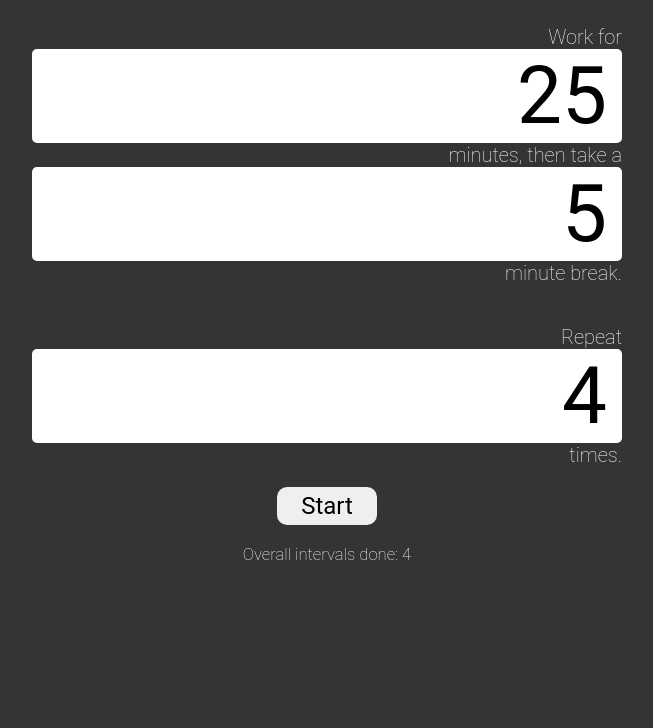
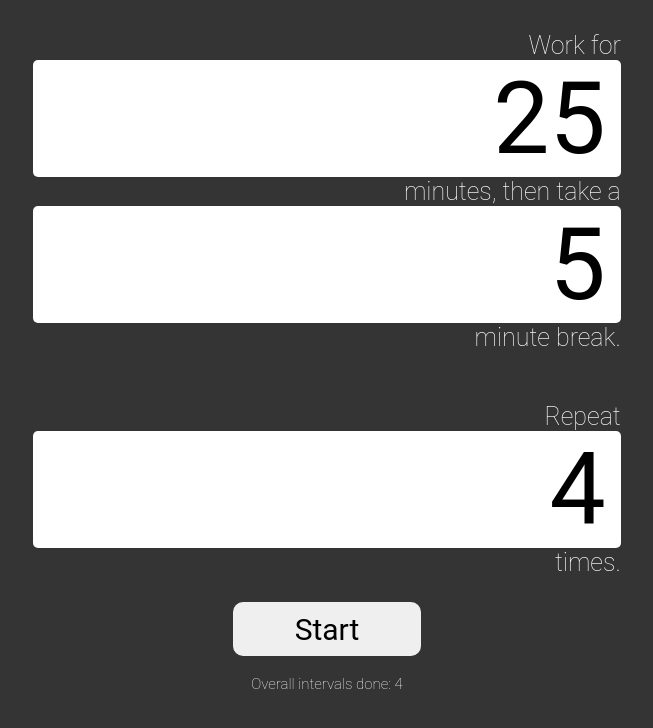
Before and after one commit to vaupunkt/CS50web-Pomodoro, a Django app: page / in a window 1280 px wide. Shown: the top 728 px of the page, without its empty margins (313-966 px from the left). Run offline with Django 5.2, Linux system fonts and the light colour scheme; data comes from the database, SQL or seed files in the repository; both versions use the stored data as it was after the commit.

Commit message:
Update Pomodoro Timer application with new features and styling

```diff
--- a/pomodoro/pomodorotimer/static/pomodorotimer/styles.css
+++ b/pomodoro/pomodorotimer/static/pomodorotimer/styles.css
@@ -7,8 +7,8 @@
 
 body {
   background-color: #343434;
-  font-size: 20px;
-  padding: 5px;
+  font-size: 1.25em;
+  padding: 0.3125em;
   max-width: 600px;
   margin: auto;
   color: #fff;
@@ -24,12 +24,12 @@ form {
   display: flex;
   flex-direction: column;
   width: 100%;
-  margin: 20px;
+  margin: 1.25em;
 }
 
 #timerText {
   text-align: right;
-  font-size: 20px;
+  font-size: 1.25em;
   font-weight: lighter;
 }
 
@@ -37,44 +37,44 @@ input {
   width: 100%;
   text-align: right;
   border-radius: 5px;
-  font-size: 80px;
+  font-size: 5em;
   border-style: none;
 }
 
 #startButton {
-  width: 100px;
+  width: 6.25em;
 }
 
 #startButton,
 button {
   text-align: center;
   margin: auto;
-  padding: 5px;
+  padding: 0.3125em;
   border-radius: 10px;
   border-style: none;
-  font-size: 24px;
+  font-size: 1.5em;
 }
 
 #timerStatus {
   text-align: center;
-  margin: 20px;
+  margin: 1.25em;
   height: 430px;
-  padding-top: 100px;
+  padding-top: 2.5em;
 }
 
 #timerStatus > p {
-  padding: 10px;
+  padding: 0.625em;
 }
 
 #currentDuration {
-  font-size: 70px;
-  padding: 10px;
+  font-size: 3.5em;
+  padding: 0.625em;
 }
 
 #currentPhase {
-  font-size: 30px;
+  font-size: 1.5em;
   font-weight: bold;
-  padding: 10px;
+  padding: 0.625em;
 }
 
 #buttons {
@@ -84,18 +84,50 @@ button {
 }
 
 #buttons > button {
-  width: 100px;
+  width: 6.25em;
 }
 
 #muteAudio {
-  font-size: 24px;
+  font-size: 1.5em;
   text-align: center;
-  margin: 20px;
+  margin: 1.25em;
 }
 
 #overallIntervalsDone {
   text-align: center;
-  margin: 20px;
-  font-size: smaller;
+  margin: 1.25em;
+  font-size: 0.75em;
   font-weight: lighter;
 }
+
+/* Media Query für kleine Bildschirme (z.B. Mobilgeräte) */
+@media only screen and (max-width: 600px) {
+  body {
+    font-size: 1em; /* Kleinere Schriftgröße für Mobilgeräte */
+  }
+
+  input {
+    font-size: 3em; /* Kleinere Schriftgröße für das Eingabefeld auf Mobilgeräten */
+  }
+
+  #startButton,
+  button {
+    font-size: 1.25em; /* Kleinere Schriftgröße für Buttons auf Mobilgeräten */
+  }
+
+  #timerStatus {
+    padding-top: 1.5em; /* Kleinere oberste Polsterung für den Timer-Status auf Mobilgeräten */
+  }
+
+  #currentDuration {
+    font-size: 2.5em; /* Kleinere Schriftgröße für die aktuelle Dauer auf Mobilgeräten */
+  }
+
+  #currentPhase {
+    font-size: 1.25em; /* Kleinere Schriftgröße für die aktuelle Phase auf Mobilgeräten */
+  }
+
+  #buttons > button {
+    width: 100%; /* Volle Breite für Buttons auf Mobilgeräten */
+  }
+}
```
Also changed, not shown: README.md, pomodoro/db.sqlite3.
